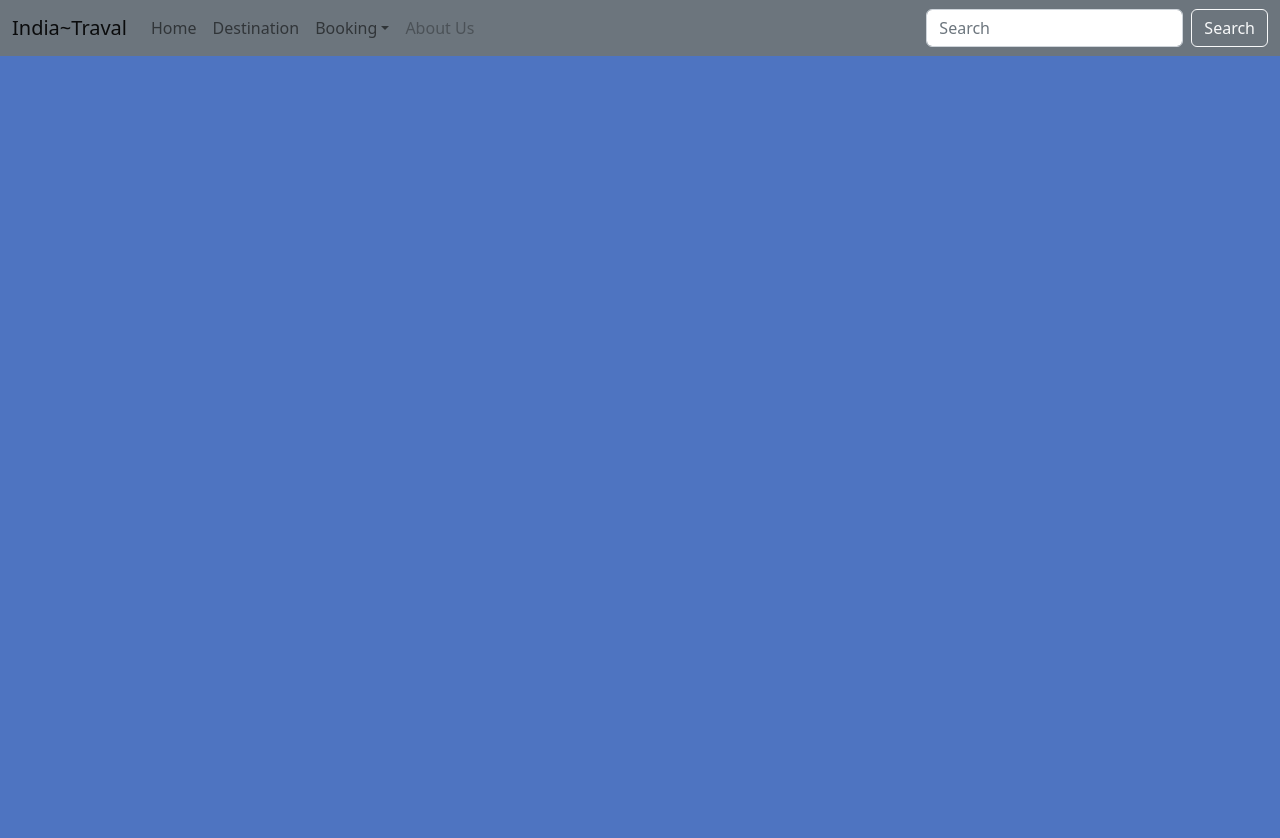
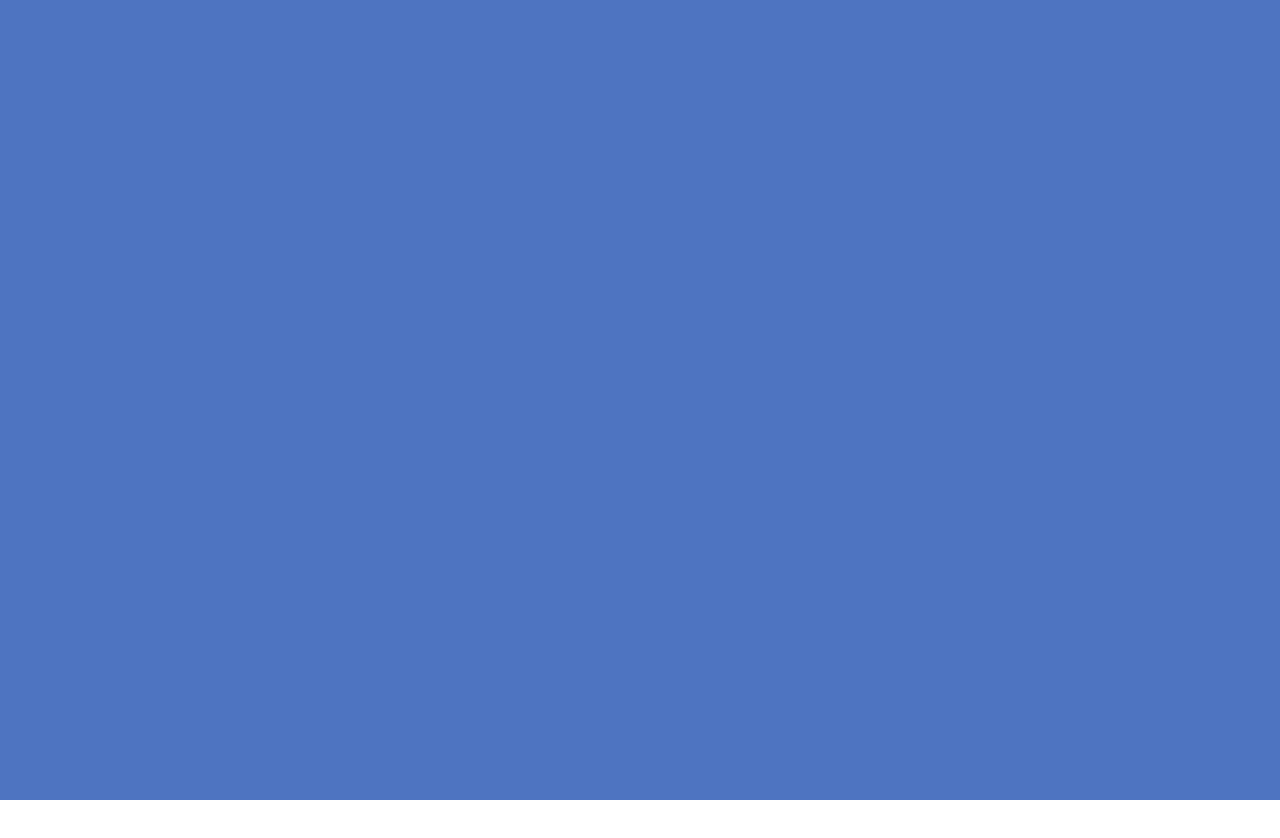
Before and after one commit to AjayPoland/bootstrap-practise, a React (Create React App) app: page / in a window 1280 px wide. Shown: the top 838 px of the page. After the commit the page ends 800 px from the top, so only its background shows below. Built offline with nearby package versions, Linux system fonts and the light colour scheme.

Commit message:
added alert.html
linked Alert.html to App.js

```diff
--- a/src/App.js
+++ b/src/App.js
@@ -1,10 +1,11 @@
 import "./App.css";
-import BtHeader from "./ocmponent/BtHeader";
+import Alert from "./ocmponent/Alert";
+import BtHeader from "./ocmponent/Alert";
 
 function App() {
   return (
     <div className="App">
-       <BtHeader />
+       <Alert/>
       <header className="App-header"></header>
     </div>
   );
--- /dev/null
+++ b/src/ocmponent/Alert.js
@@ -0,0 +1,12 @@
+import React from "react";
+//for css styling
+import "bootstrap/dist/css/bootstrap.min.css";
+
+//whole coding is copied from the react-bootstrap
+export default function Alert() {
+  return (
+    <div>
+
+    </div>
+  );
+}
--- a/src/ocmponent/BtHeader.js
+++ /dev/null
@@ -1,53 +0,0 @@
-import React from "react";
-import Button from "react-bootstrap/Button";
-import Container from "react-bootstrap/Container";
-import Form from "react-bootstrap/Form";
-import Nav from "react-bootstrap/Nav";
-import Navbar from "react-bootstrap/Navbar";
-import NavDropdown from "react-bootstrap/NavDropdown";
-//for css styling
-import "bootstrap/dist/css/bootstrap.min.css";
-
-//whole coding is copied from the react-bootstrap
-export default function BtHeader() {
-  return (
-    <Navbar bg="secondary" expand="lg">
-      <Container fluid>
-        <Navbar.Brand href="#">India~Traval</Navbar.Brand>
-        <Navbar.Toggle aria-controls="navbarScroll" />
-        <Navbar.Collapse id="navbarScroll">
-          <Nav
-            className="me-auto my-2 my-lg-0"
-            style={{ maxHeight: "100px" }}
-            navbarScroll
-          >
-            <Nav.Link href="#action1">Home</Nav.Link>
-            <Nav.Link href="#action2">Destination</Nav.Link>
-            <NavDropdown title="Booking" id="navbarScrollingDropdown">
-              <NavDropdown.Item href="#action3">Registration</NavDropdown.Item>
-              <NavDropdown.Item href="#action4">
-                Booking
-              </NavDropdown.Item>
-              <NavDropdown.Divider />
-              <NavDropdown.Item href="#action5">
-                Check Status
-              </NavDropdown.Item>
-            </NavDropdown>
-            <Nav.Link href="#" disabled>
-              About Us
-            </Nav.Link>
-          </Nav>
-          <Form className="d-flex">
-            <Form.Control
-              type="search"
-              placeholder="Search"
-              className="me-2"
-              aria-label="Search"
-            />
-            <Button variant="outline-light">Search</Button>
-          </Form>
-        </Navbar.Collapse>
-      </Container>
-    </Navbar>
-  );
-}
```
